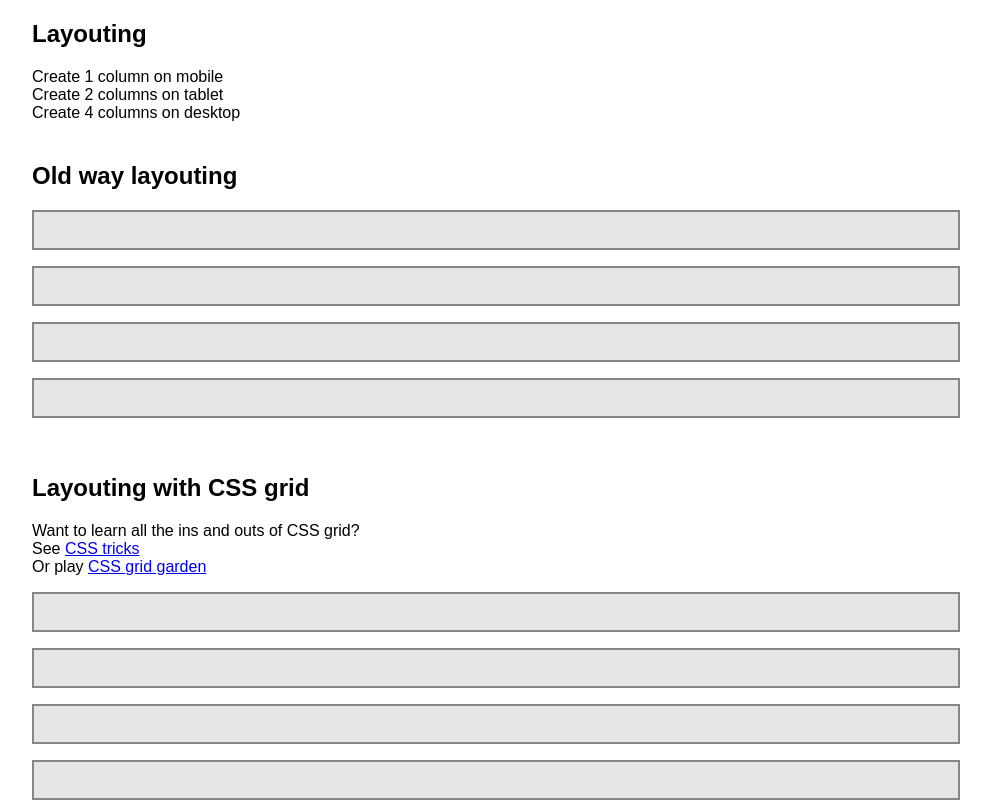
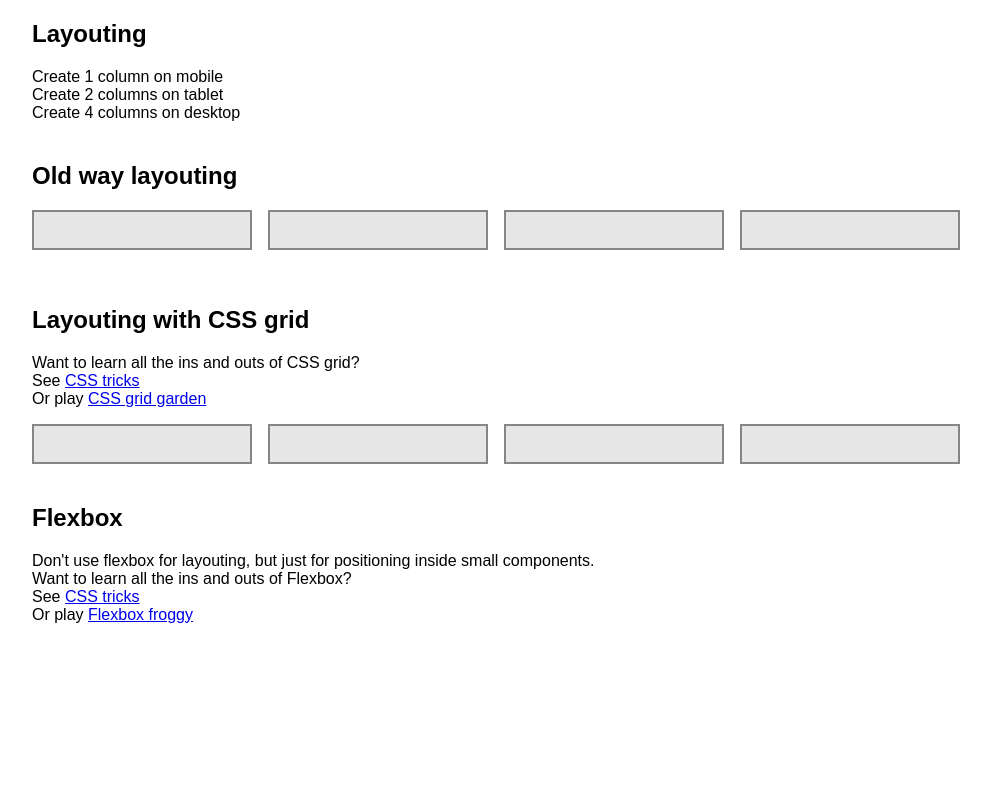
Before and after one commit to jeroensmits-fe/SintLucasFunnel, a website built with Vite: page layout.html in a window 1280 px wide. Shown: the top 803 px of the page, without its empty margins (144-1135 px from the left). Built offline with nearby package versions, Linux system fonts and the light colour scheme.

Commit message:
update readme

```diff
--- a/layout.css
+++ b/layout.css
@@ -14,3 +14,23 @@
   grid-column-gap: 16px;
   grid-row-gap: 16px;
 }
+
+@media screen and (min-width: 768px) {
+  .layout__item {
+    width: 50%;
+  }
+
+  .grid {
+    grid-template-columns: repeat(2, 1fr);
+  }
+}
+
+@media screen and (min-width: 1200px) {
+  .layout__item {
+    width: 25%;
+  }
+
+  .grid {
+    grid-template-columns: repeat(4, 1fr);
+  }
+}
```
Also changed, not shown: README.md.
